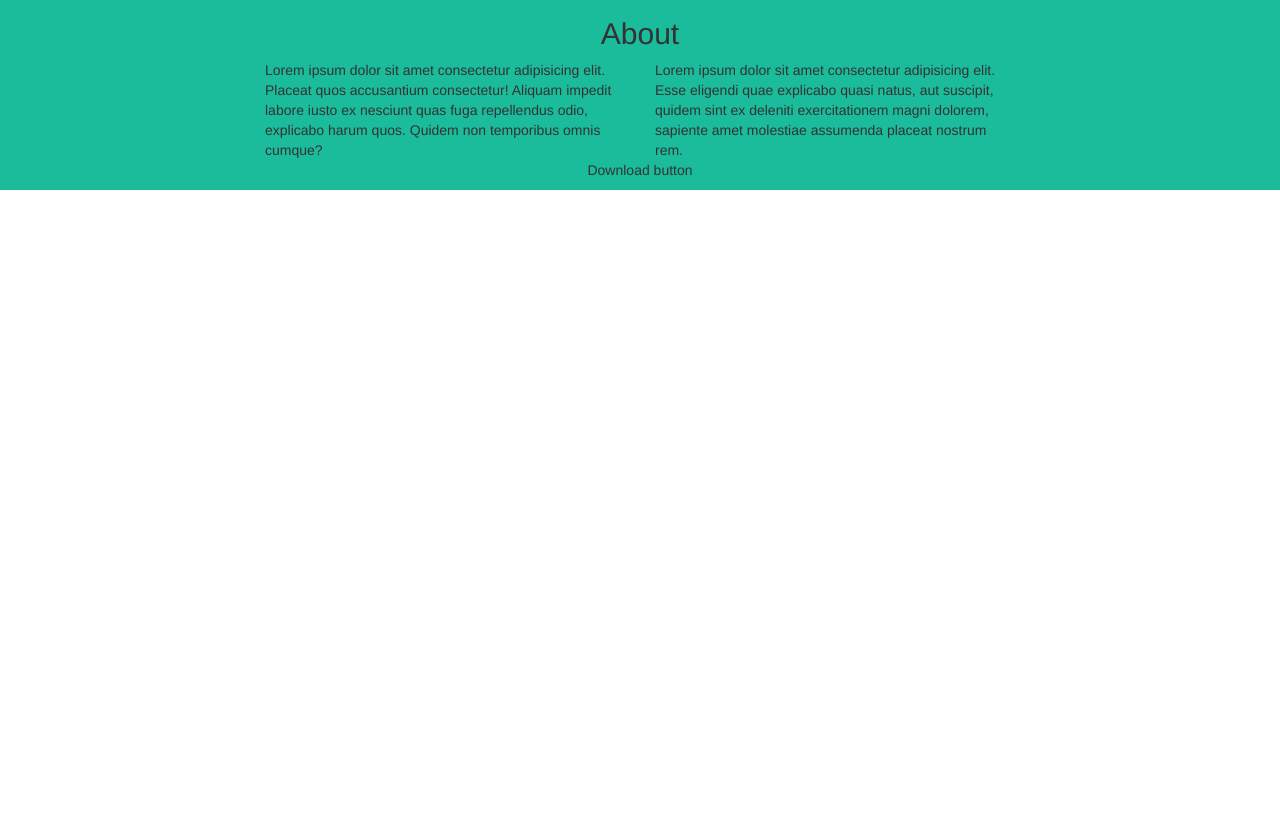
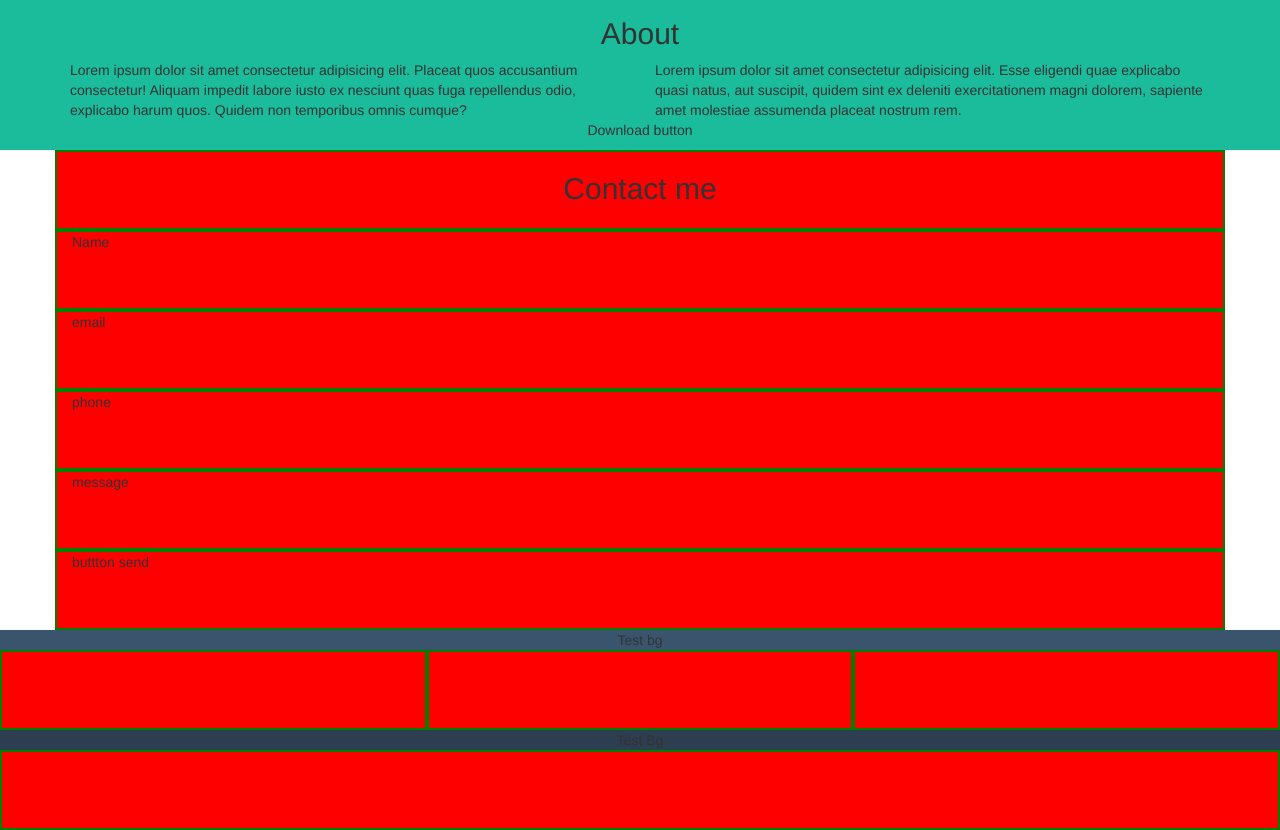
Before and after one commit to alessandro-gennaccari/html-css-bootstrap-freelancer, a plain HTML site: page index.html in a window 1280 px wide. Shown: the part 804-1634 px from the top of the page. Before the commit the page ends 994 px from the top, so only its background shows below. Drawn offline with nearby package versions, Linux system fonts and the light colour scheme.

Commit message:
add footer

```diff
--- a/css/style.css
+++ b/css/style.css
@@ -12,6 +12,15 @@ section#about {
     background-color: #1abc9c;
 }
 
+/* FOOTER */
+footer .container-fluid:first-child {
+    background-color: #3a546d;
+}
+
+footer .container-fluid:last-child {
+    background-color: #2c3e50;
+}
+
 /* DEBUG */
 .debug [class*="col-"]{
     height: 80px;
--- a/index.html
+++ b/index.html
@@ -76,11 +76,11 @@
                         <h2>About</h2>
                     </div>
 
-                    <div class=" col-md-offset-2 col-md-4 col-xs-12">
+                    <div class="col-xs-12 col-md-6">
                         Lorem ipsum dolor sit amet consectetur adipisicing elit. Placeat quos accusantium consectetur! Aliquam impedit labore iusto ex nesciunt quas fuga repellendus odio, explicabo harum quos. Quidem non temporibus omnis cumque?
                     </div>
 
-                    <div class="col-md-4 col-xs-12">
+                    <div class="col-xs-12 col-md-6">
                         Lorem ipsum dolor sit amet consectetur adipisicing elit. Esse eligendi quae explicabo quasi natus, aut suscipit, quidem sint ex deleniti exercitationem magni dolorem, sapiente amet molestiae assumenda placeat nostrum rem.
                     </div>
 
@@ -93,12 +93,50 @@
 
         </section>
 
+        <!-- 3-Contact-me -->
+        <section id="contact">
+
+            <div class="container debug">
+                <div class="row">
+
+                    <div class="col-xs-12 text-center">
+                        <h2>Contact me</h2>
+                    </div>
+
+                    <div class="col-xs-12">Name</div>
+                    <div class="col-xs-12">email</div>
+                    <div class="col-xs-12">phone</div>
+                    <div class="col-xs-12">message</div>
+                    <div class="col-xs-12">buttton send</div>
+
+                </div>
+            </div>
+
+        </section>
 
     </main>
     <!-- / Maincorp -->
 
     <!-- Footer: Top-Info, Bottom-Copyright -->
-    <footer>
+    <footer class="text-center">
+
+        <div class="container-fluid debug">
+            Test bg
+            <div class="row">
+                <div class="col-md-4 col-xs-12"></div>
+                <div class="col-md-4 col-xs-12"></div>
+                <div class="col-md-4 col-xs-12"></div>
+            </div>
+        </div>
+
+        <div class="container-fluid debug">
+            <div class="row">
+                Test Bg
+                <div class="col-xs-12"></div>
+            </div>
+
+        </div>
+
 
     </footer>
     <!-- / Footer -->
```
Lines whose indentation alone changed are shown as unchanged.
